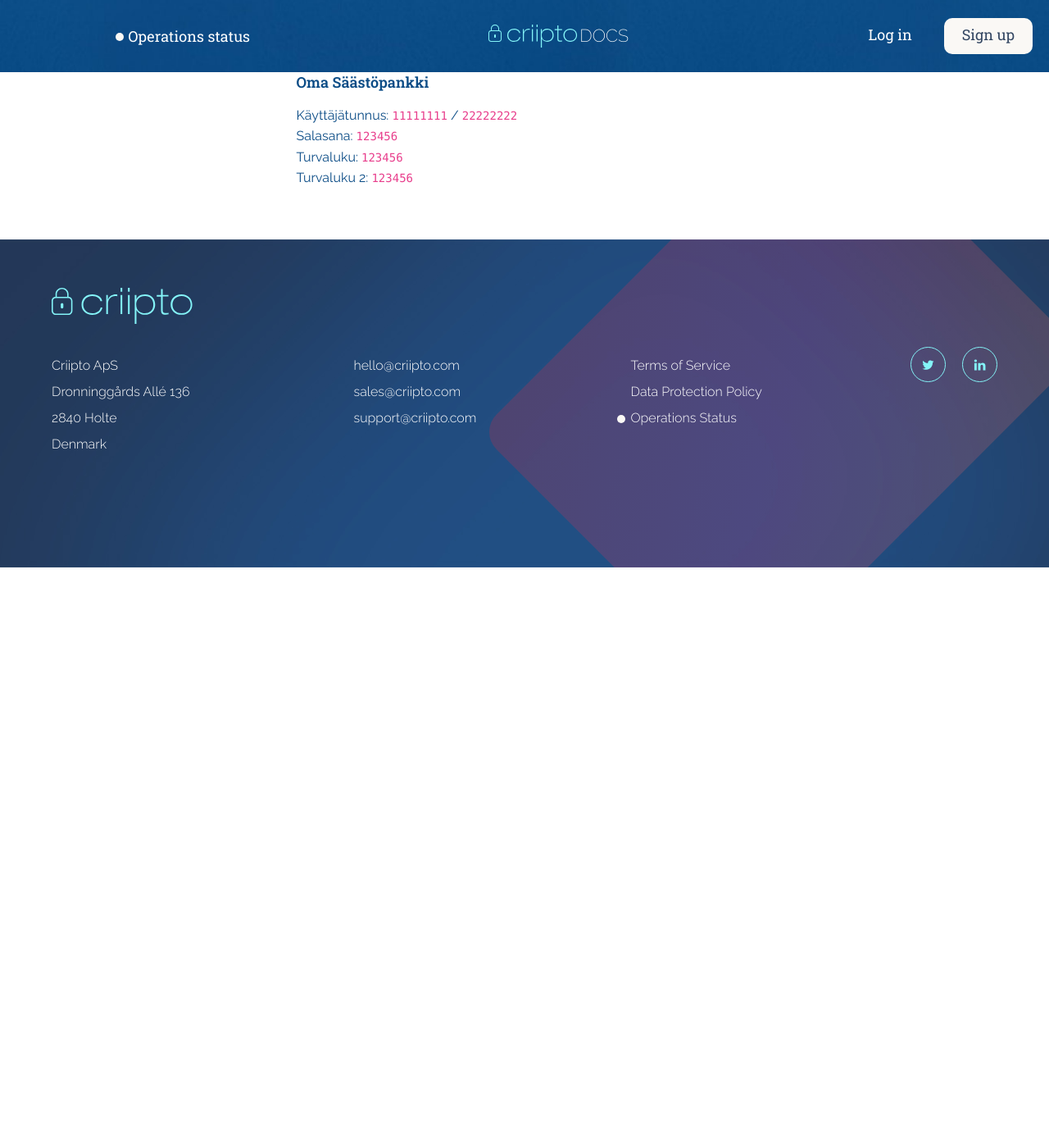
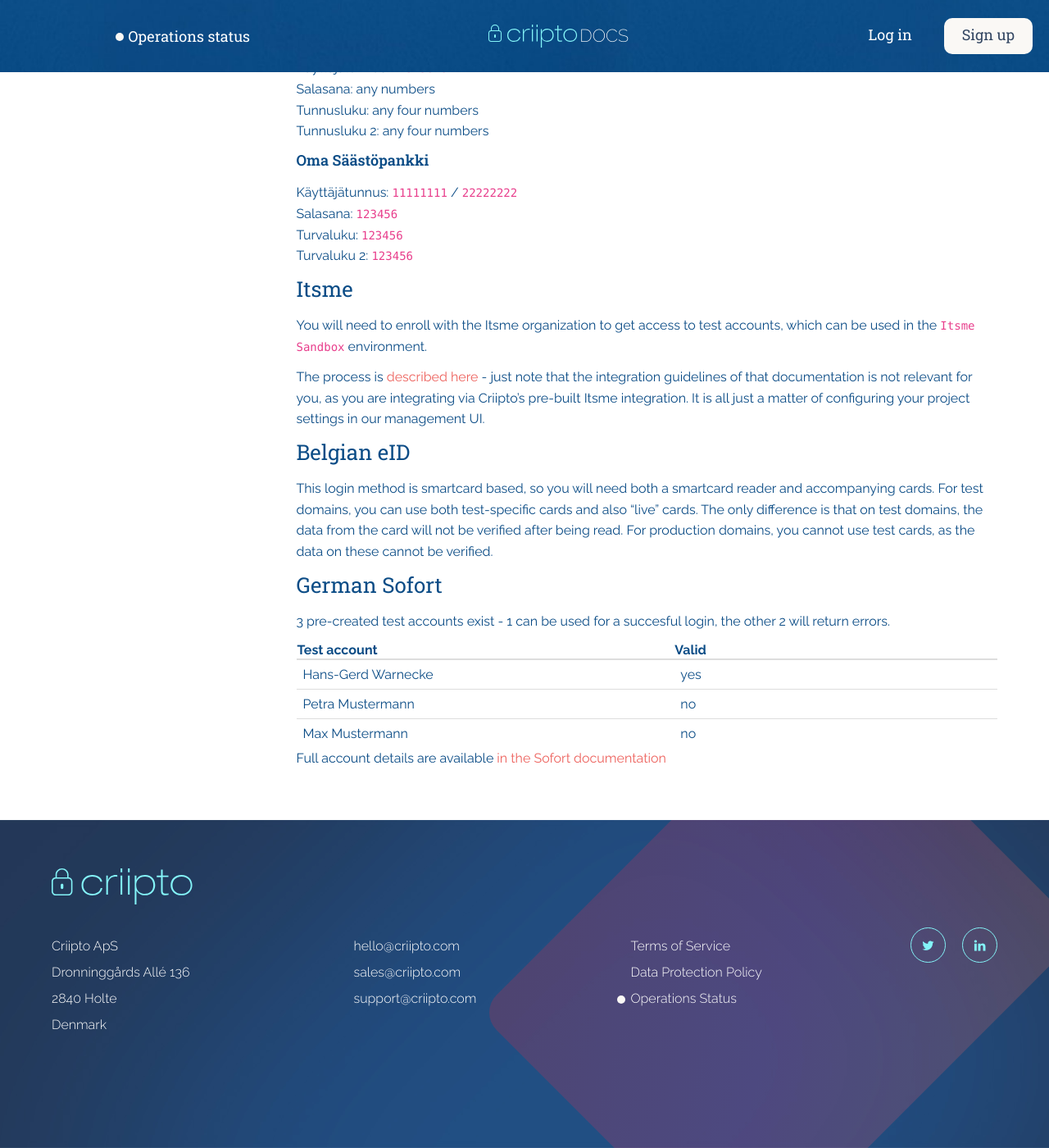
Before and after one commit to criipto/docs-old, a Jekyll site: the page built from how-to/test-users.md, in a window 1280 px wide and 1400 px high, scrolled down 4396 px. Shown: the whole window at 82% size. Built offline with Jekyll 4.4.1, drawn with Linux system fonts in a browser that asks for light colours; some web fonts are replaced; before the commit the page ends 5088 px from its top, so only the background shows below that; some of the changed text lies outside the part shown.

Commit message:
Added (brief) descriptions for Itsme, BE eID and Sofort test users

```diff
--- a/how-to/test-users.md
+++ b/how-to/test-users.md
@@ -21,8 +21,13 @@
 - [Norwegian Vipps Login](#novipps)
 - [Danish NemID](#dknemid)
 - [Finnish BankID](#fibankid)
+- [Itsme](#beitsme)
+- [Belgian eID](#beeid)
+- [German Sofort](#desofort)
 
 <br/>
+
+<a name="sebankid"></a>
 
 ## Swedish BankID
 
@@ -30,11 +35,11 @@
 
 Even if the demo site is where you will actually create your test users, it does link to the <a href="https://www.bankid.com/bankid-i-dina-tjanster/rp-info" target="_blank">general BankID technical page</a>. As a Criipto Verify customer you don't have worry about most of what's this site, but on the page is also a link to the document describing in detail how to create and use test user accounts. The document is called something like "How to get a test BankID" and links to a PDF.
 
-<a name="nobankid"></a>
-
 _Note_ that, as is also described in the document, using test BankID users does require a reconfiguration of the BankID application. This means it cannot be used for real BankID. So if you are Swedish and already have BankID on your phone, you may want to use a spare phone for testing.
 
 <br/>
+
+<a name="nobankid"></a>
 
 ## Norwegian BankID
 
@@ -53,7 +58,7 @@
 4. Click "Order" to initiate the process
 5. Once the process complete you now have a test user. User name is the generated SSN, one time password (OTP) is always "otp", and password is always "qwer1234"
 
-You can test it out at [www.grean.id](https://www.grean.id) which is a small sample run by Criipto.
+You can test it out at [our authentication demo site](https://verify-login.azurewebsites.net), which is a small sample hosted by Criipto.
 
 <a name="dknemid"></a>
 
@@ -69,11 +74,11 @@
 
 In order to test Vipps Login you need to install the Vipps app in a special test version on your device. Follow the Vipps [guide for intstructions](https://github.com/vippsas/vipps-developers/blob/master/vipps-test-environment.md#vipps-test-apps) on how to set up test apps.
 
-<a name="dknemid"></a>
-
 In order to test you also need a test phone number. Write to [support@criipto.com](mailto:support@criipto.com) and put something like "Vipps Login test number" in the subject line.
 
 <br/>
+
+<a name="dknemid"></a>
 
 ## Danish NemID
 
@@ -95,13 +100,13 @@
 
 ![NemID personal test user](/images/nemid_test_user.png)
 
-<a name="fibankid"></a>
-
 ### NemID test users for employees (medarbejdersignatur)
 
 Creating test users for the socalled "medarbejdersigantur" is quite a bit more complicated. Send us an email at <support@criipto.com> if this is something you need, and we will guide you through the process.
 
 <br/>
+
+<a name="fibankid"></a>
 
 ## Finnish BankID
 
@@ -177,3 +182,33 @@
 Salasana: `123456`<br/>
 Turvaluku: `123456`<br/>
 Turvaluku 2: `123456`<br/>
+
+<a name="beitsme"></a>
+
+## Itsme
+
+You will need to enroll with the Itsme organization to get access to test accounts, which can be used in the `Itsme Sandbox` environment.
+
+The process is [described here](https://brand.belgianmobileid.be/d/CX5YsAKEmVI7/let-s-get-started#/step-by-step-guide/4-test-itsme-in-your-application) - just note that the integration guidelines of that documentation is not relevant for you, as you are integrating via Criipto's pre-built Itsme integration. It is all just a matter of configuring your project settings in our management UI.
+
+<a name="desofort"></a>
+
+<a name="beeid"></a>
+
+## Belgian eID
+
+This login method is smartcard based, so you will need both a smartcard reader and accompanying cards.
+For test domains, you can use both test-specific cards and also "live" cards. The only difference is that on test domains, the data from the card will not be verified after being read.
+For production domains, you cannot use test cards, as the data on these cannot be verified.
+
+## German Sofort
+
+3 pre-created test accounts exist - 1 can be used for a succesful login, the other 2 will return errors.
+
+| **Test account** | **Valid** |
+| --- | --- |
+| Hans-Gerd Warnecke | yes |
+| Petra Mustermann | no |
+| Max Mustermann | no |
+
+Full account details are available [in the Sofort documentation](https://integration.sofort.com/integrationCenter-eng-DE/content/view/full/2867/#h5)
```
